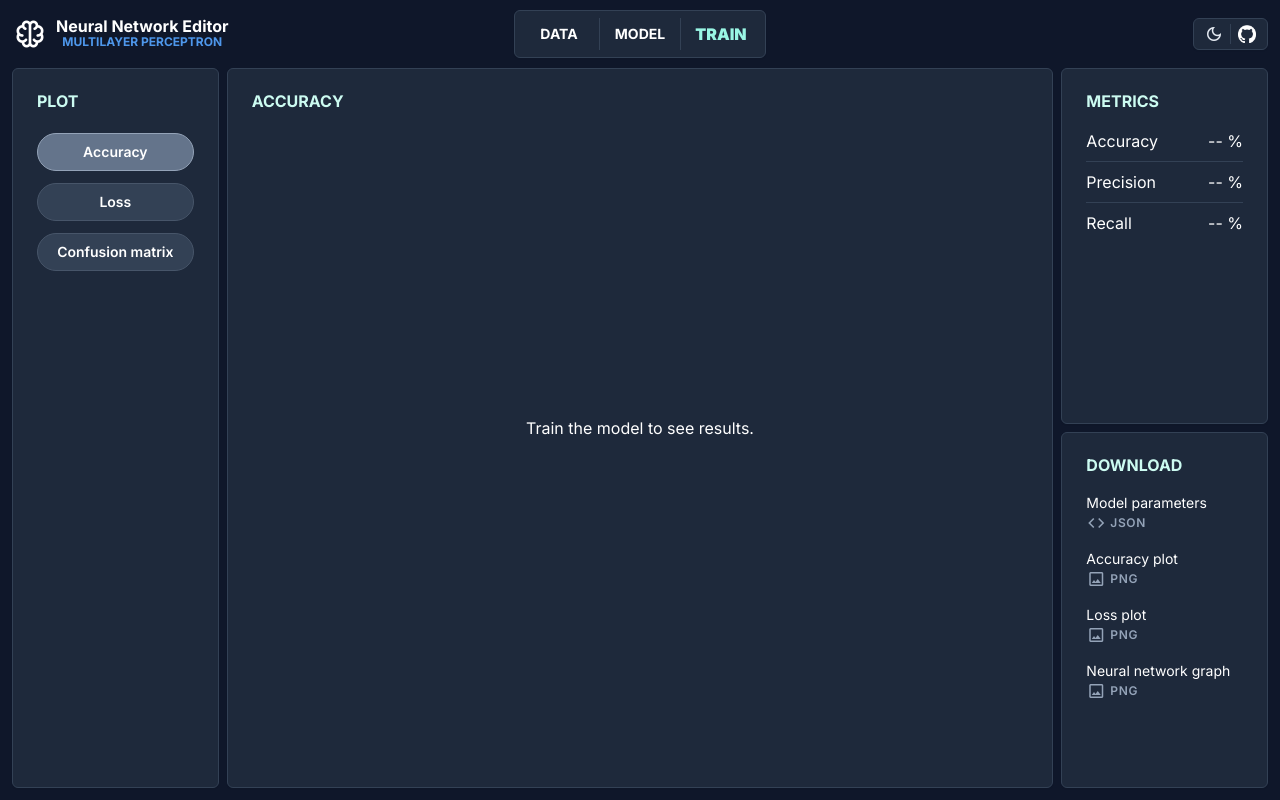
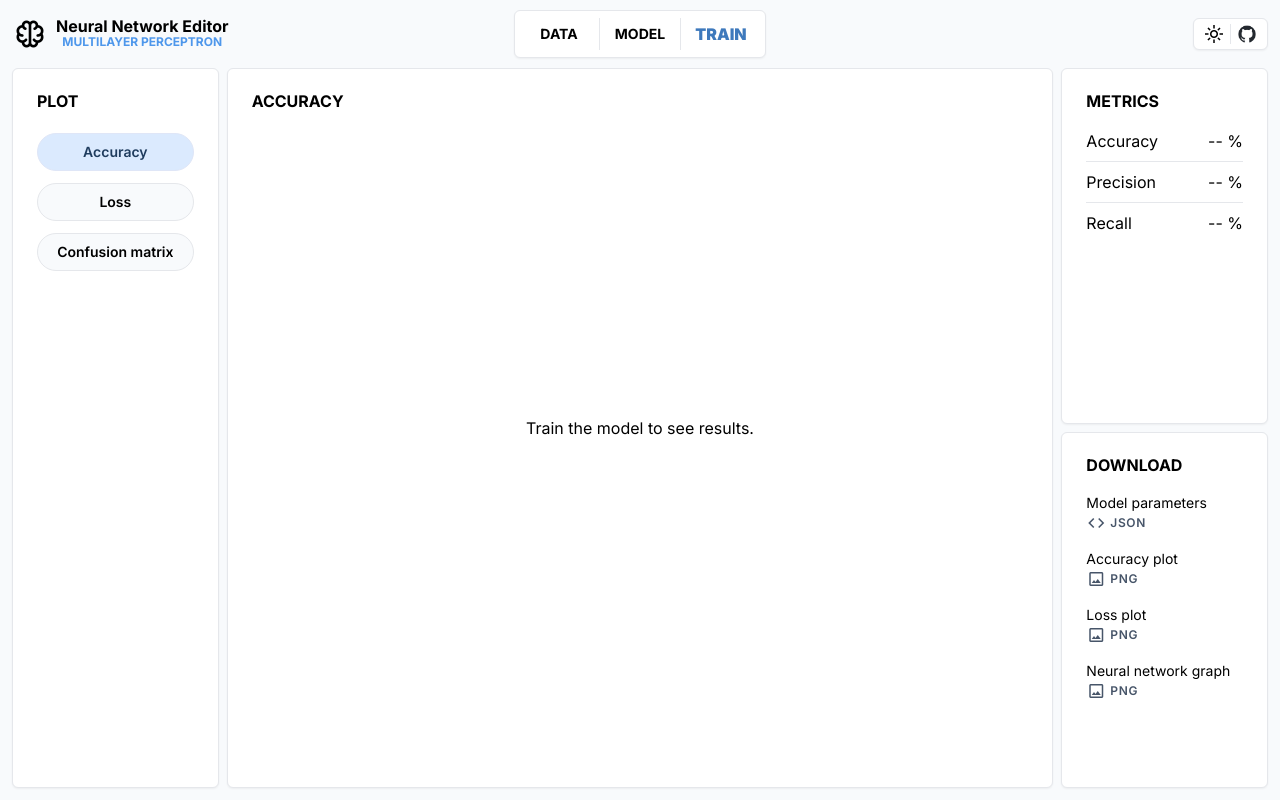
Before and after one commit to domas404/neural-network-editor, a Next.js app: page /model/train in a window 1280 px wide. Built offline with nearby package versions, Linux system fonts and the light colour scheme.

Commit message:
fixed dark mode issues

```diff
--- /dev/null
+++ b/app/lib/redux/features/settings-slice.ts
@@ -0,0 +1,31 @@
+"use client";
+
+import { createSlice } from "@reduxjs/toolkit";
+
+interface settingsProps {
+    isDarkMode: boolean
+}
+
+const initialState: settingsProps = {
+    isDarkMode: false,
+}
+
+export const settingsSlice = createSlice({
+    name: "settings",
+    initialState,
+    reducers: {
+        toogleDarkMode: (state) => {
+            let root = document.getElementsByTagName("html")[0];
+            if (root.classList.contains("dark")) {
+                state.isDarkMode = false;
+                root.classList.remove("dark");
+            } else {
+                state.isDarkMode = true;
+                root.classList.add("dark");
+            }
+        }
+    }
+});
+
+export const { toogleDarkMode } = settingsSlice.actions;
+export default settingsSlice.reducer;
--- a/app/lib/redux/store.ts
+++ b/app/lib/redux/store.ts
@@ -8,6 +8,7 @@ import networkReducer from "./features/network-slice";
 import infoMenuReducer from './features/info-menu-slice';
 import datasetReducer from "./features/dataset-slice";
 import trainReducer from "./features/train-slice";
+import settingsReducer from "./features/settings-slice";
 
 export const store = configureStore({
     reducer: {
@@ -17,6 +18,7 @@ export const store = configureStore({
         infoMenuReducer,
         datasetReducer,
         trainReducer,
+        settingsReducer,
     },
 });
 
--- a/app/ui/model/layers-panel/layers.tsx
+++ b/app/ui/model/layers-panel/layers.tsx
@@ -3,19 +3,21 @@ import Image from 'next/image';
 import fullyConnectedLayer from "@/public/neural-128-b.png";
 import fullyConnectedLayerWhite from "@/public/neural-128-w.png";
 import { useEffect, useState, useRef } from "react";
+import { useAppSelector } from "@/app/lib/redux/store";
 
 export default function Layers() {
 
-    const [darkMode, setDarkMode] = useState(false);
+    // const [darkMode, setDarkMode] = useState(false);
+    const isDarkMode = useAppSelector((state) => state.settingsReducer.isDarkMode);
 
-    const handleDarkModeChange = () => {
-        const isDarkMode = document.getElementsByTagName("html")[0].classList.contains("dark");
-        setDarkMode(isDarkMode);
-    }
+    // const handleDarkModeChange = () => {
+    //     const isDarkMode = document.getElementsByTagName("html")[0].classList.contains("dark");
+    //     setDarkMode(isDarkMode);
+    // }
 
-    useEffect(() => {
-        handleDarkModeChange();
-    }, []);
+    // useEffect(() => {
+    //     handleDarkModeChange();
+    // }, []);
 
     const onDragStart = (event: React.DragEvent) => {
         console.log("Drag started");
@@ -44,7 +46,7 @@ export default function Layers() {
                             >
                                 <div className="">
                                     <Image
-                                        src={darkMode ? fullyConnectedLayerWhite : fullyConnectedLayer}
+                                        src={isDarkMode ? fullyConnectedLayerWhite : fullyConnectedLayer}
                                         width={28}
                                         height={28}
                                         alt=""
--- a/app/ui/settings.tsx
+++ b/app/ui/settings.tsx
@@ -1,36 +1,18 @@
 "use client";
 
 import "@/app/globalicons.css";
-import { useState, useEffect } from "react";
 import Image from "next/image";
 import githubLight from "@/public/github-mark-white.png";
 import githubDark from "@/public/github-mark.png";
 import Link from "next/link";
-
+import { useDispatch } from "react-redux";
+import { toogleDarkMode } from "@/app/lib/redux/features/settings-slice";
+import { useAppSelector, AppDispatch } from "@/app/lib/redux/store";
 
 export default function Settings() {
 
-    const lightMode = "light_mode";
-    const darkMode = "dark_mode";
-
-    const [darkModeIcon, setDarkModeIcon] = useState(lightMode);
-
-    const toggleDarkMode = () => {
-        let root = document.getElementsByTagName("html")[0];
-        if (root.classList.contains("dark")) {
-            setDarkModeIcon(lightMode);
-            root.classList.remove("dark");
-            // console.log("switched to light mode");
-        } else {
-            setDarkModeIcon(darkMode);
-            root.classList.add("dark");
-            // console.log("switched to dark mode");
-        }
-    }
-
-    useEffect(() => {
-        toggleDarkMode();
-    }, []);
+    const dispatch = useDispatch<AppDispatch>();
+    const isDarkMode = useAppSelector((state) => state.settingsReducer.isDarkMode);
 
     return (
         <div className="basis-1/3 flex justify-end">
@@ -41,11 +23,11 @@ export default function Settings() {
                         <button
                             className="rounded-full flex items-center justify-center h-full
                                 hover:text-sky-600 dark:hover:text-teal-200"
-                            onClick={toggleDarkMode}
-                            title={darkModeIcon === "light_mode" ? "switch to dark mode": "switch to light mode"}
+                            onClick={() => dispatch(toogleDarkMode())}
+                            title={isDarkMode ? "switch to light mode": "switch to dark mode"}
                         >
                             <span className="material-symbols-outlined md-20">
-                                {darkModeIcon}
+                                {isDarkMode ? "dark_mode": "light_mode"}
                             </span>
                         </button>
                     </div>
@@ -53,7 +35,7 @@ export default function Settings() {
                         dark:bg-slate-800 dark:text-slate-200">
                         <Link href="https://github.com/domas404/neural-network-editor" target="blank">
                             <Image
-                                src={darkModeIcon === "light_mode" ? githubDark : githubLight}
+                                src={isDarkMode ? githubLight : githubDark}
                                 width={18}
                                 alt="github link"
                                 className="hover:opacity-70 active:opacity-50 hover:cursor-pointer"
--- a/app/ui/train/plot-main.tsx
+++ b/app/ui/train/plot-main.tsx
@@ -14,28 +14,11 @@ export default function PlotMain() {
     const dataset = useAppSelector((state) => state.datasetReducer);
     const datasetId = useAppSelector((state) => state.networkReducer.dataset);
     const [selectedDataset, setSelectedDataset] = useState(dataset[datasetId]);
-    const [darkMode, setDarkMode] = useState(false);
-
-    const handleDarkModeChange = () => {
-        const isDarkMode = document.getElementsByTagName("html")[0].classList.contains("dark");
-        setDarkMode(isDarkMode);
-    }
-
-    useEffect(() => {
-        handleDarkModeChange();
-    }, []);
-
-    useEffect(() => {
-        const observer = new MutationObserver(handleDarkModeChange);
-        observer.observe(document.getElementsByTagName("html")[0], { attributes: true });
-        return () => {
-            observer.disconnect();
-        }
-    }, []);
+    const isDarkMode = useAppSelector((state) => state.settingsReducer.isDarkMode);
 
     useEffect(() => {
         setSelectedDataset(dataset[datasetId]);
-    }, [dataset]);
+    }, [dataset, datasetId]);
 
     const [plotToShow, setPlotToShow] = useState<React.JSX.Element>();
 
@@ -95,7 +78,7 @@ export default function PlotMain() {
                     data={[["Epochs", `train ${plotType}`, `validation ${plotType}`], ...plotData]}
                     width="100%"
                     height="600px"
-                    options={darkMode ? darkModeOptions : options}
+                    options={isDarkMode ? darkModeOptions : options}
                 />
             </div>
         );
@@ -103,7 +86,7 @@ export default function PlotMain() {
 
     useEffect(() => {
         setPlotToShow(createPlot(currentPlot));
-    }, [currentPlot, darkMode]);
+    }, [currentPlot, isDarkMode]);
 
     return (
         <div className="w-full h-full">
```
